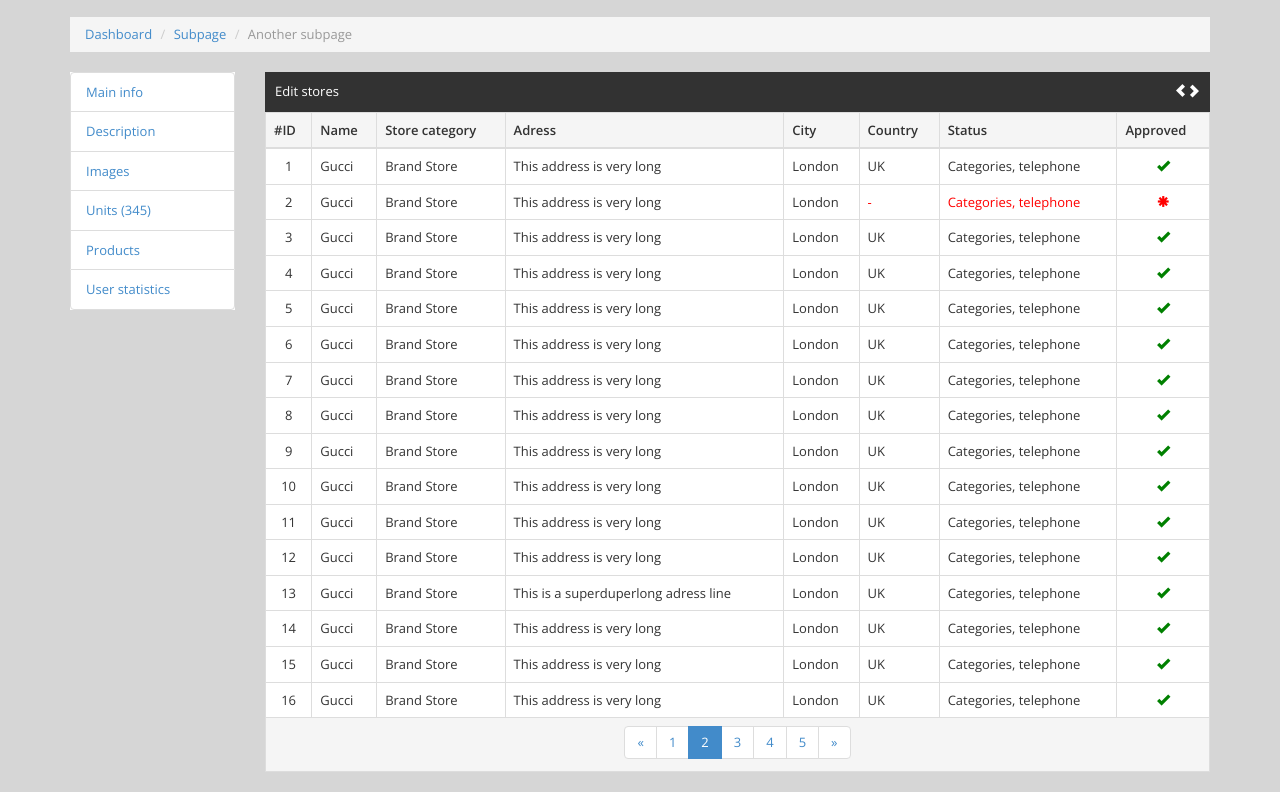
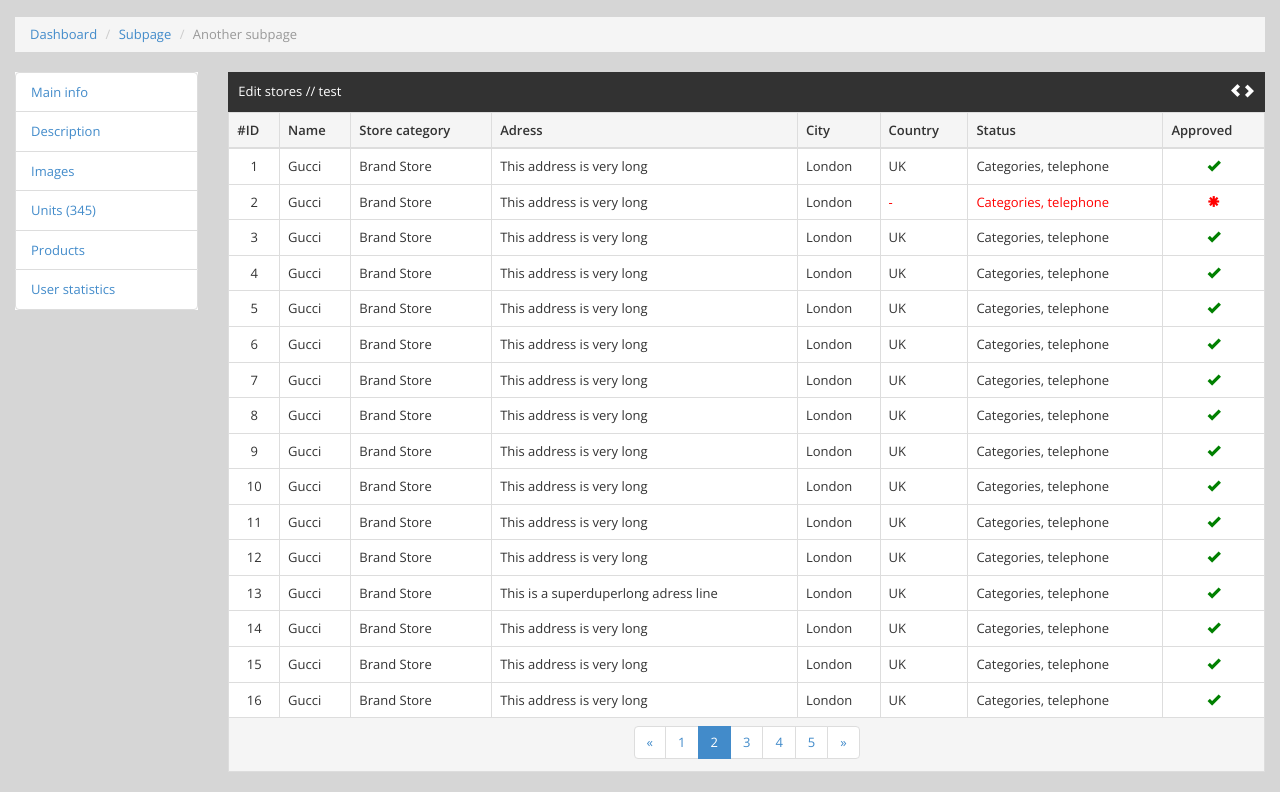
Before and after one commit to juliomilla/bootstrap, a plain HTML site: page index.html in a window 1280 px wide. Shown: the part 103-895 px from the top of the page. Drawn offline with nearby package versions, Linux system fonts and the light colour scheme.

Commit message:
added fluid behavior to the page
This will work much better when on iPad or similar

```diff
--- a/index.html
+++ b/index.html
@@ -82,7 +82,7 @@
     </nav>
 
 
-    <div class="container">
+    <div class="container-fluid">
 
 	    <!-- breadcrumbs -->
 
@@ -115,10 +115,11 @@
 	    	<!-- main content area begin -->
 
 	    	<!-- begin data table -->
-	    	<div class="col-lg-10 col-md-10">
-		    	<div class="table-sorter">Edit stores
+	    	<div class="col-lg-10 col-md-10 col-sm-10">
+		    	<div class="table-sorter">Edit stores // test
 		    	<div class="pull-right"><span class="glyphicon glyphicon-chevron-left"></span><span class="glyphicon glyphicon-chevron-right"></span></div>
 		    	</div>
+		    	<div class="table-responsive">
 			    	<table class="table table-hover table-bordered">
 			    		<thead>
 
@@ -312,6 +313,7 @@
 			    		</tfoot>
 			    	</table>
 			    </div>
+	    	</div>
 	    	<!-- main content area end -->
     </div>
 
```
Lines whose indentation alone changed are shown as unchanged.
